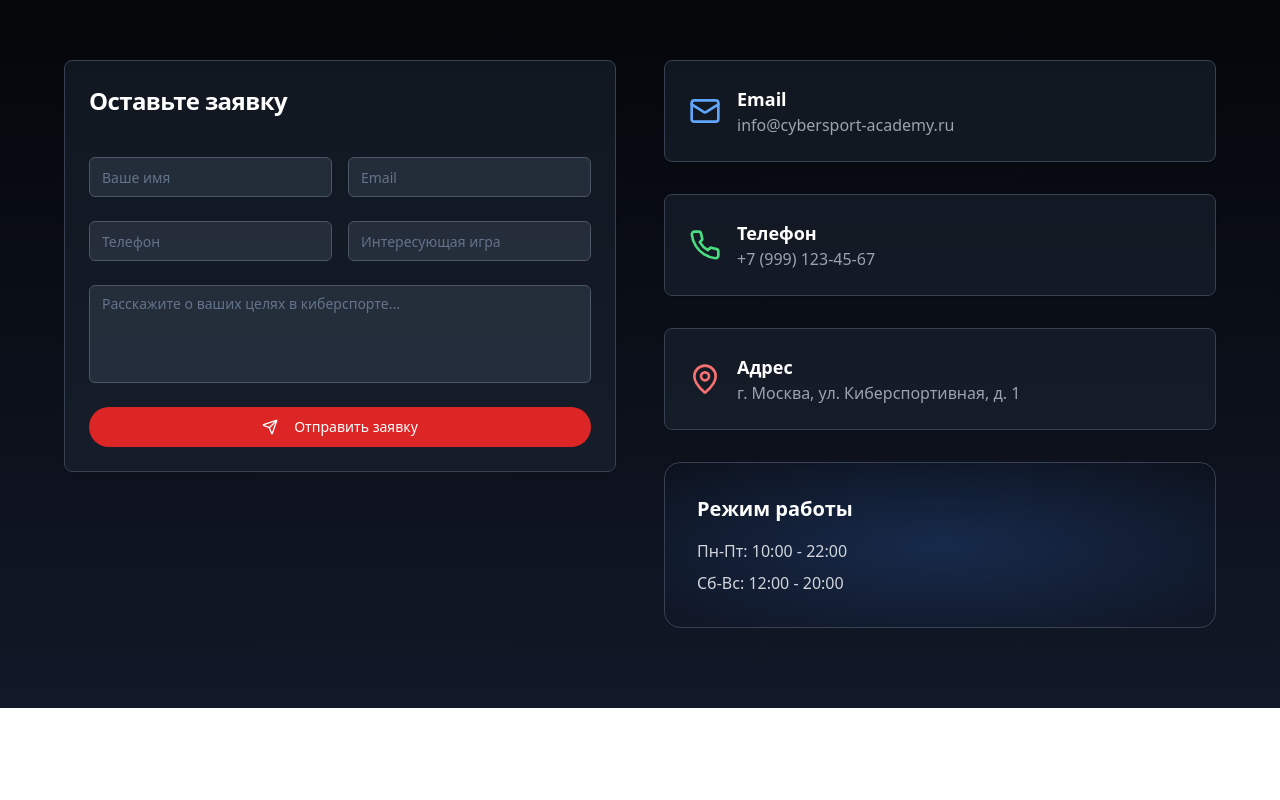
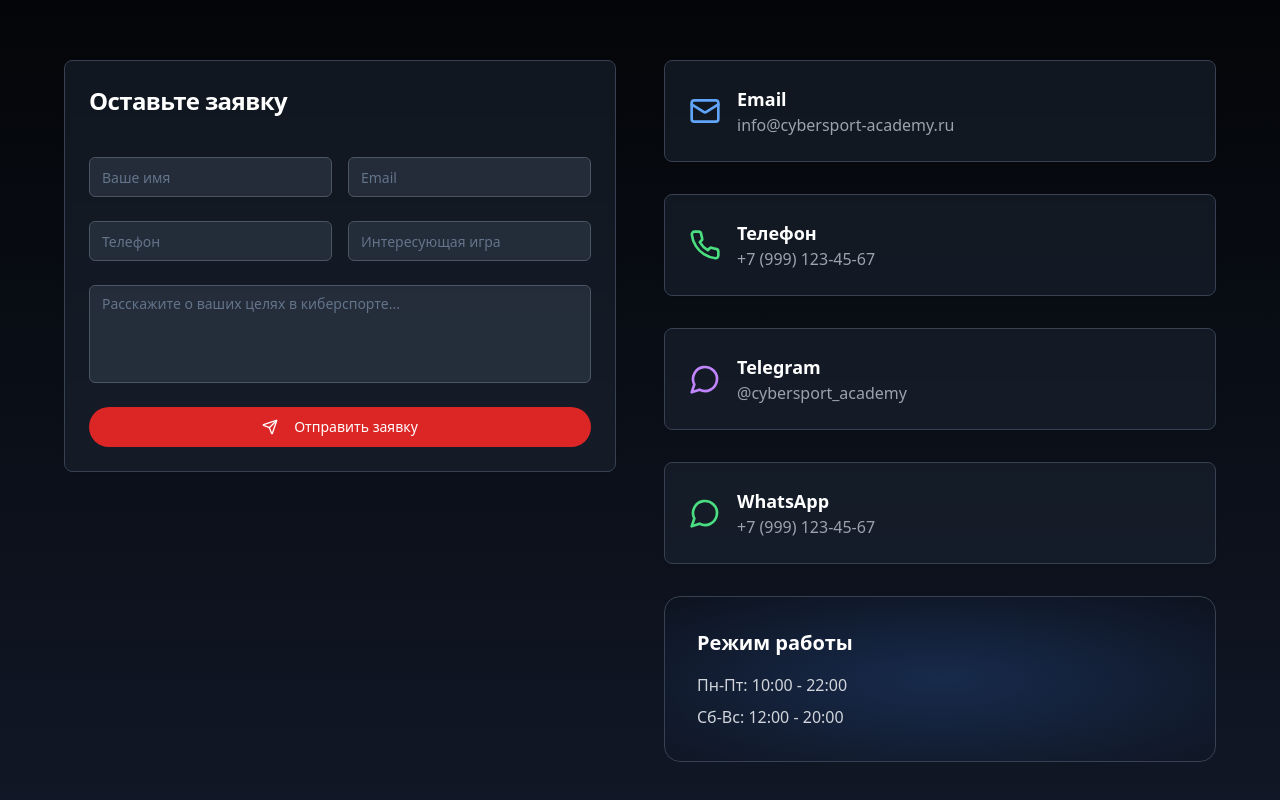
Before and after one commit to Tw1zzzzz/pixel-power-form, a React (Vite) app: page / in a window 1280 px wide. Shown: the part 5388-6188 px from the top of the page. Before the commit the page ends 6096 px from the top, so only its background shows below. Built offline with nearby package versions, Linux system fonts and the light colour scheme.

Commit message:
Refactor: Update contact form fields
Update the contact form to include Telegram, Whatsapp, phone number, and email, removing the address field.

```diff
--- a/src/components/ContactForm.tsx
+++ b/src/components/ContactForm.tsx
@@ -4,7 +4,7 @@ import { Button } from "@/components/ui/button";
 import { Input } from "@/components/ui/input";
 import { Textarea } from "@/components/ui/textarea";
 import { Card, CardContent, CardHeader, CardTitle } from "@/components/ui/card";
-import { Mail, Phone, MapPin, Send } from "lucide-react";
+import { Mail, Phone, Send, MessageCircle } from "lucide-react";
 import { toast } from "sonner";
 
 const ContactForm = () => {
@@ -136,12 +136,22 @@ const ContactForm = () => {
               </CardContent>
             </Card>
 
-            <Card className="bg-gray-800/50 border-gray-700 backdrop-blur-sm hover:border-red-500 transition-all duration-300">
+            <Card className="bg-gray-800/50 border-gray-700 backdrop-blur-sm hover:border-purple-500 transition-all duration-300">
               <CardContent className="p-6 flex items-center">
-                <MapPin className="w-8 h-8 text-red-400 mr-4" />
+                <MessageCircle className="w-8 h-8 text-purple-400 mr-4" />
                 <div>
-                  <h3 className="text-lg font-semibold text-white">Адрес</h3>
-                  <p className="text-gray-400">г. Москва, ул. Киберспортивная, д. 1</p>
+                  <h3 className="text-lg font-semibold text-white">Telegram</h3>
+                  <p className="text-gray-400">@cybersport_academy</p>
+                </div>
+              </CardContent>
+            </Card>
+
+            <Card className="bg-gray-800/50 border-gray-700 backdrop-blur-sm hover:border-green-400 transition-all duration-300">
+              <CardContent className="p-6 flex items-center">
+                <MessageCircle className="w-8 h-8 text-green-400 mr-4" />
+                <div>
+                  <h3 className="text-lg font-semibold text-white">WhatsApp</h3>
+                  <p className="text-gray-400">+7 (999) 123-45-67</p>
                 </div>
               </CardContent>
             </Card>
```
